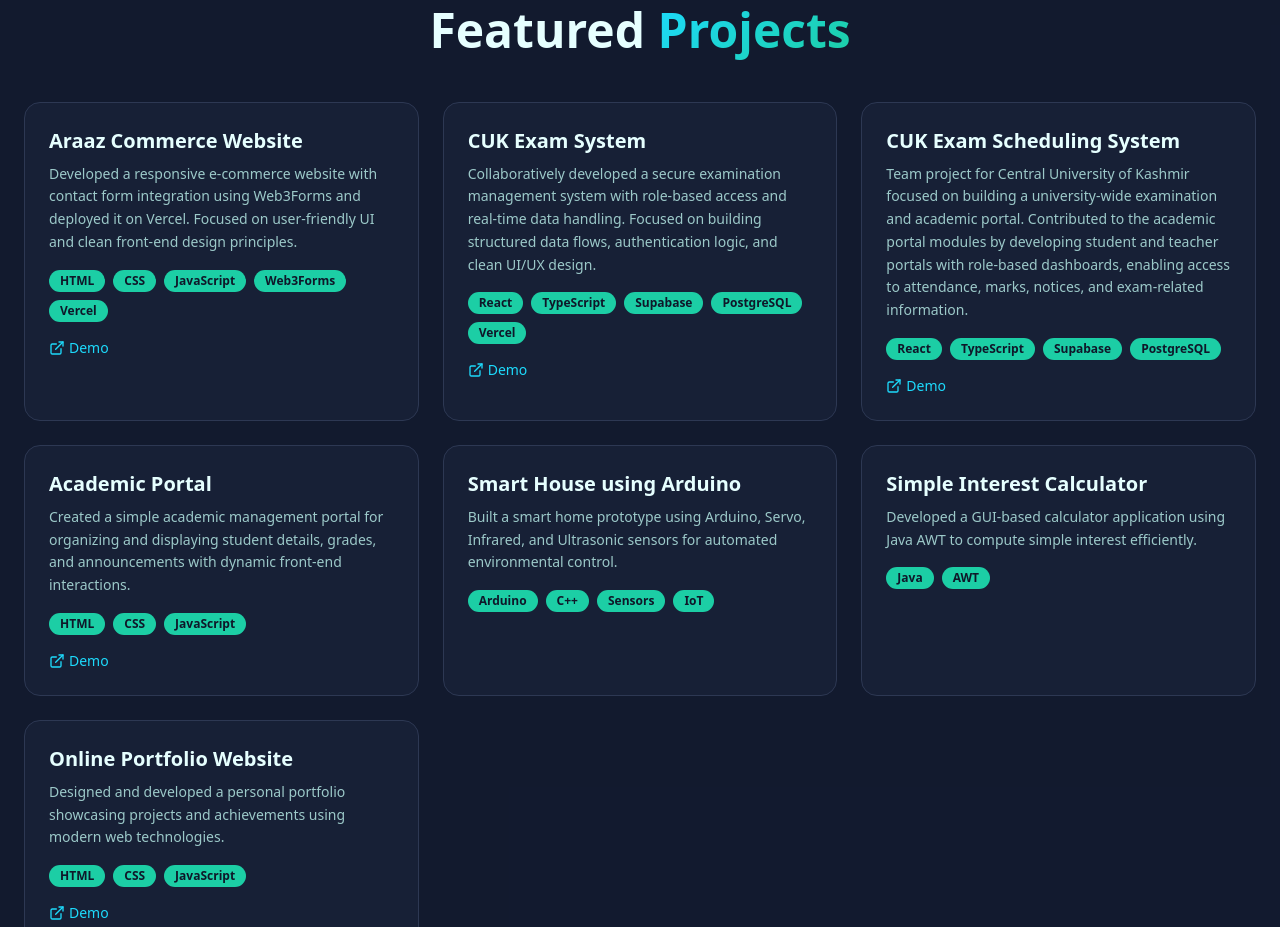
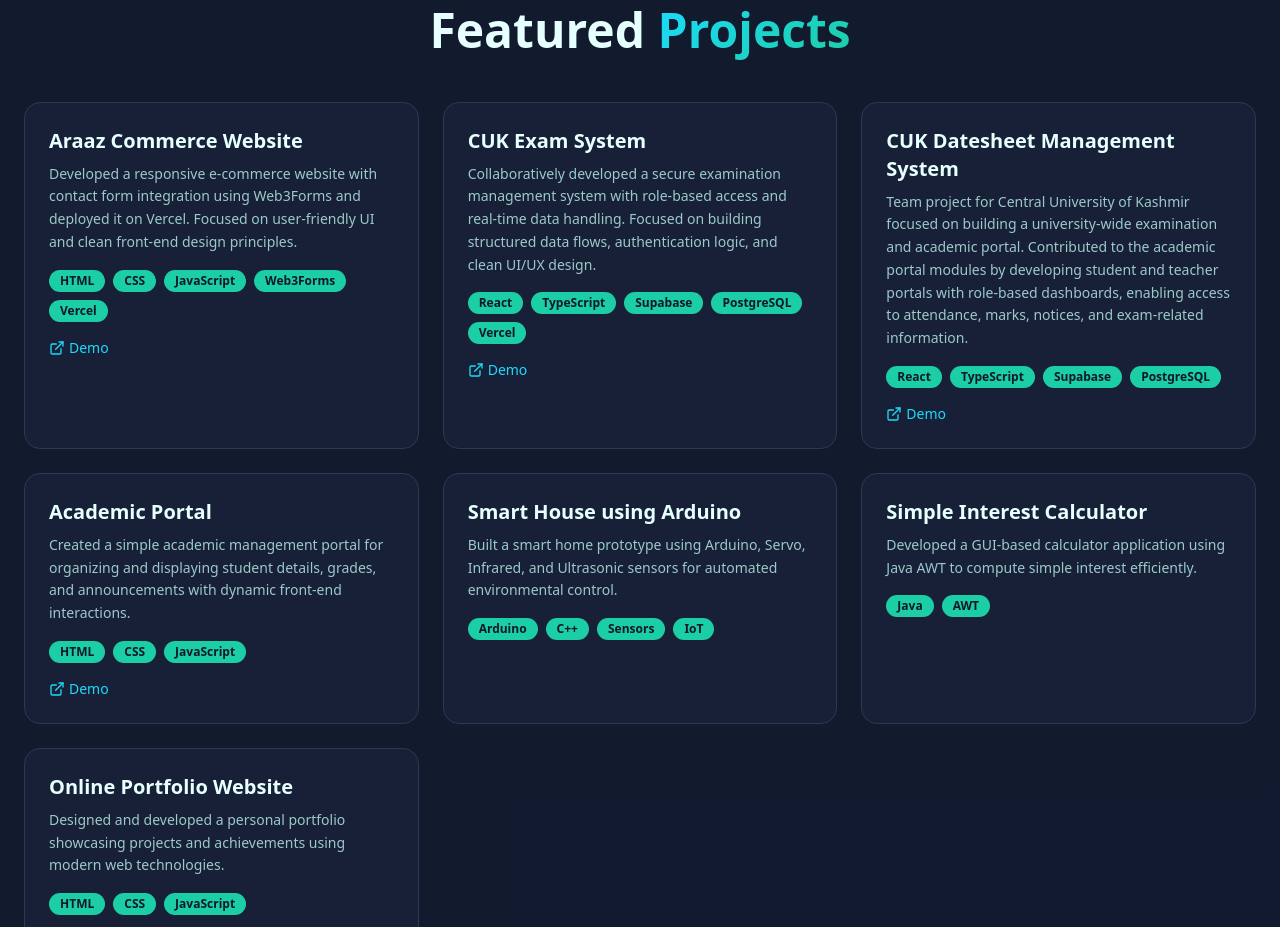
Before and after one commit to nimrawani04/nimrawani04.github.io, a React (Vite) app: page / in a window 1280 px wide. Shown: the part 1500-2427 px from the top of the page. Built offline with nearby package versions, Linux system fonts and the light colour scheme; the HTML template or start-up script is replaced by a standard one.

Commit message:
updated details

```diff
--- a/src/pages/Index.tsx
+++ b/src/pages/Index.tsx
@@ -53,7 +53,7 @@ const Index = () => {
   link: "https://secure-exam-flow.vercel.app/",
 },
     {
-  title: "CUK Exam Scheduling System",
+  title: "CUK Datesheet Management System",
   description:
     "Team project for Central University of Kashmir focused on building a university-wide examination and academic portal. Contributed to the academic portal modules by developing student and teacher portals with role-based dashboards, enabling access to attendance, marks, notices, and exam-related information.",
   tech: ["React", "TypeScript", "Supabase", "PostgreSQL"],
```
